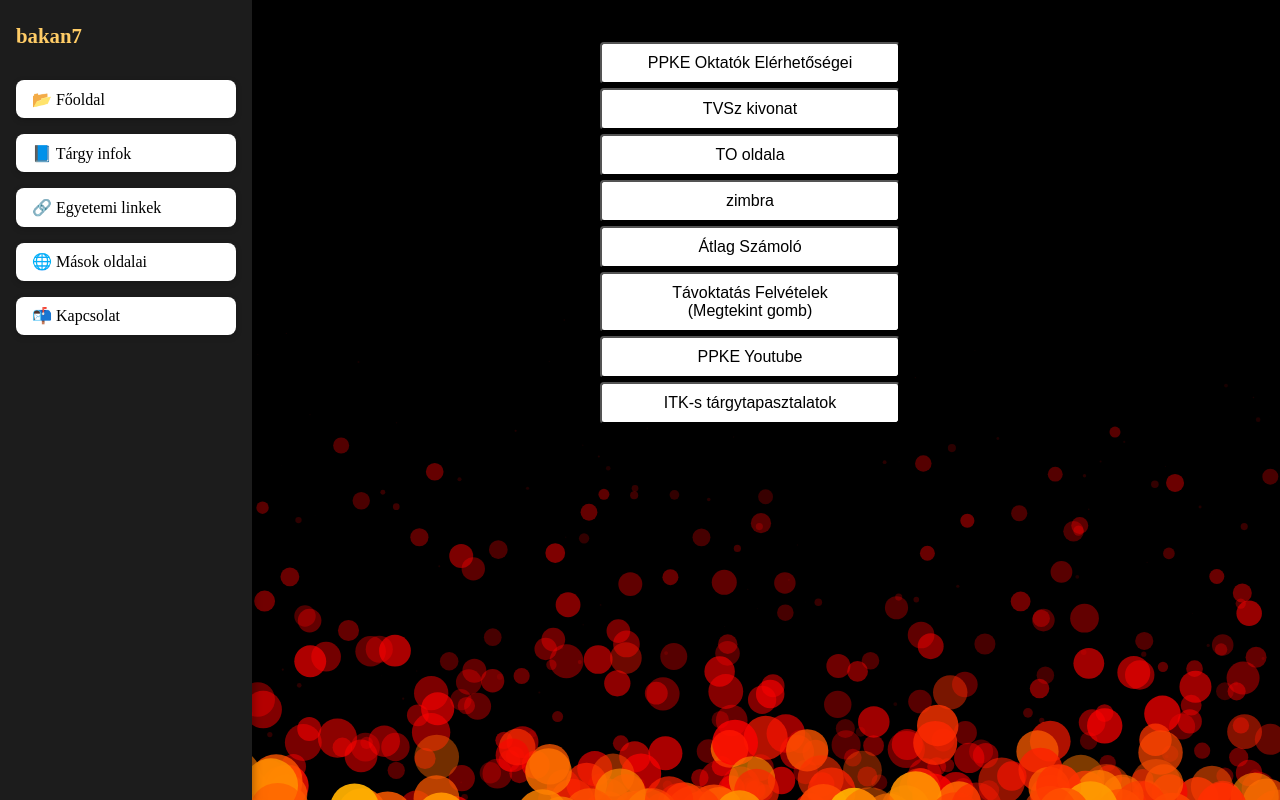
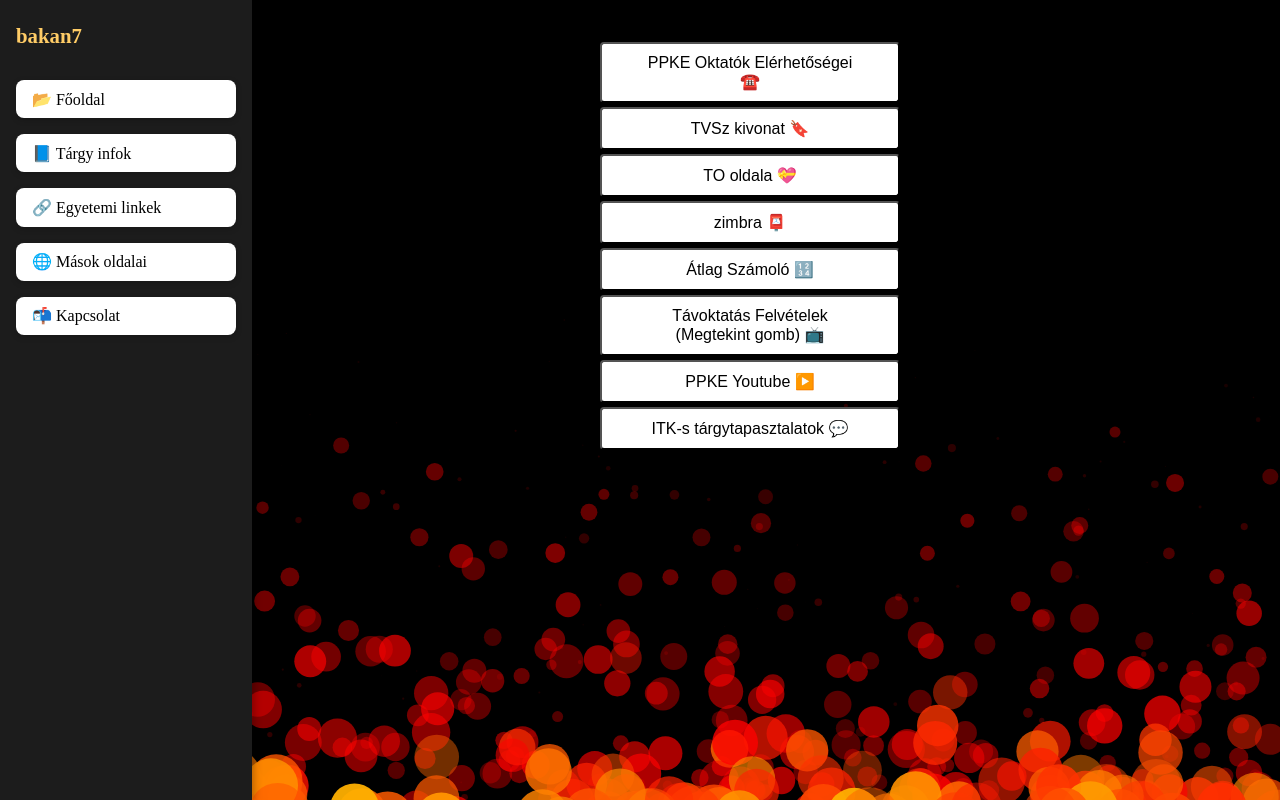
Before and after one commit to Andrssss/MyWebsite, a React (Vite) app: page /egyetemi_linkek in a window 1280 px wide. Built offline with nearby package versions, Linux system fonts and the light colour scheme.

Commit message:
emoji plusz links

```diff
--- a/src/OthersLinks.jsx
+++ b/src/OthersLinks.jsx
@@ -6,7 +6,7 @@ const othersLinks = [
   { name: 'pauad1 📚', url: 'https://users.itk.ppke.hu/~pauad1/' },
   { name: 'hakkeltamas 🖤', url: 'https://itk.hakkeltamas.hu/' },
   { name: 'heihe 🌲', url: 'https://users.itk.ppke.hu/~heihe/' },
-  { name: 'ekacs 🦔', url: 'https://users.itk.ppke.hu/~ekacs' },
+  { name: 'ekacs 🦔', url: 'https://users.itk.ppke.hu/~ekacs/anyagok/' },
   { name: 'szege7 🧩', url: 'https://users.itk.ppke.hu/~szege7/' },
   { name: 'gyoad5 🕊️', url: 'https://users.itk.ppke.hu/~gyoad5/' },
   { name: 'retge1 🍞', url: 'https://users.itk.ppke.hu/~retge1/' },
@@ -14,9 +14,9 @@ const othersLinks = [
   { name: 'morak 🛰️', url: 'https://users.itk.ppke.hu/~morak/' },
   { name: 'balma14 📚', url: 'https://users.itk.ppke.hu/~balma14/' },
   { name: 'bolle 📚', url: 'https://users.itk.ppke.hu/~bolle/Minden%20-by%20Bal%c3%a1zs%20M%c3%a1ty%c3%a1s/' },
-  { name: 'vagle 🌀', url: 'https://users.itk.ppke.hu/~vagle/main/' },
+  { name: 'vagle 🌀', url: 'https://users.itk.ppke.hu/~vagle/main/segedletek' },
   { name: 'hudes ☁️', url: ' https://drive.google.com/drive/folders/1Mcsi-VZUb1PcdKfhHFXn3JHNiRei28BO' },
-  { name: 'petma12 📂', url: 'https://markomy.hu/' },
+  { name: 'petma12 📂', url: 'https://users.itk.ppke.hu/~petma12/' },
   { name: 'csobo3 📚', url: 'https://users.itk.ppke.hu/~csobo3/' },
   { name: 'juhki1 📚', url: 'https://users.itk.ppke.hu/~juhki1/jegyzetek/' },
   { name: 'szale8 📗', url: 'https://users.itk.ppke.hu/~szale8' },
--- a/src/UniversityLinks.jsx
+++ b/src/UniversityLinks.jsx
@@ -3,14 +3,14 @@ import './App.css'; // Ha szükséges stílus hozzá
 
 const universityLinks = [
 
-  { name: 'PPKE Oktatók Elérhetőségei', url: 'https://ppke.hu/oktatok/?search=&sort_by=asc' },
-  { name: 'TVSz kivonat', url: 'https://ppkeitk2021.notion.site/Kivonat-a-TVSz-b-l-eea98819b0b146dfad09f7596601726e' },
-  { name: 'TO oldala', url: 'https://ppke.sharepoint.com/sites/itk-to' },
-  { name: 'zimbra', url: 'https://hallgato.ppke.hu/zimbra/mail#1' },
-  { name: 'Átlag Számoló', url: 'https://users.itk.ppke.hu/~nemse/atlag/' },
-  { name: 'Távoktatás Felvételek (Megtekint gomb)', url: 'https://tavoktatas.ppke.hu/lister' },
-  { name: 'PPKE Youtube', url: 'https://www.youtube.com/@ppkeitkvizmu/playlists' },
-  { name: 'ITK-s tárgytapasztalatok', url: 'https://docs.google.com/spreadsheets/d/1Bi4nMQZ5S6c8bXx3Xl73snqcYVgtKye8mOMc2MsA1fY/edit?gid=0#gid=0' },
+  { name: 'PPKE Oktatók Elérhetőségei ☎️', url: 'https://ppke.hu/oktatok/?search=&sort_by=asc' },
+  { name: 'TVSz kivonat 🔖', url: 'https://ppkeitk2021.notion.site/Kivonat-a-TVSz-b-l-eea98819b0b146dfad09f7596601726e' },
+  { name: 'TO oldala 💝', url: 'https://ppke.sharepoint.com/sites/itk-to' },
+  { name: 'zimbra 📮', url: 'https://hallgato.ppke.hu/zimbra/mail#1' },
+  { name: 'Átlag Számoló 🔢', url: 'https://users.itk.ppke.hu/~nemse/atlag/' },
+  { name: 'Távoktatás Felvételek (Megtekint gomb) 📺', url: 'https://tavoktatas.ppke.hu/lister' },
+  { name: 'PPKE Youtube ▶️', url: 'https://www.youtube.com/@ppkeitkvizmu/playlists' },
+  { name: 'ITK-s tárgytapasztalatok 💬', url: 'https://docs.google.com/spreadsheets/d/1Bi4nMQZ5S6c8bXx3Xl73snqcYVgtKye8mOMc2MsA1fY/edit?gid=0#gid=0' },
 ];
 
 
```
